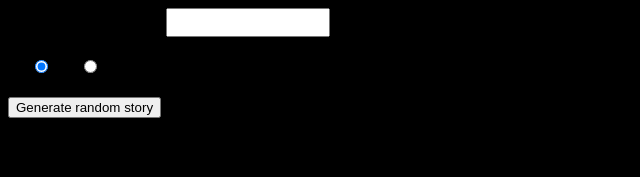
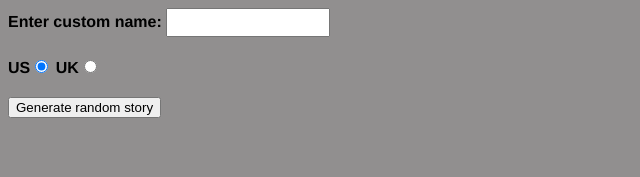
Before and after one commit to Jaymiller2002/SillyStoryGenerator, a plain HTML site: page index.html in a window 1280 px wide. Shown: the whole page, without its empty margins (0-640 px from the left). Drawn offline with Linux system fonts and the light colour scheme.

Commit message:
changed background from black to grey

```diff
--- a/index.html
+++ b/index.html
@@ -10,7 +10,7 @@
       body {
         font-family: helvetica, sans-serif;
         width: 350px;
-        background: black;
+        background: rgb(145, 143, 143);
       }
 
       label {
```
